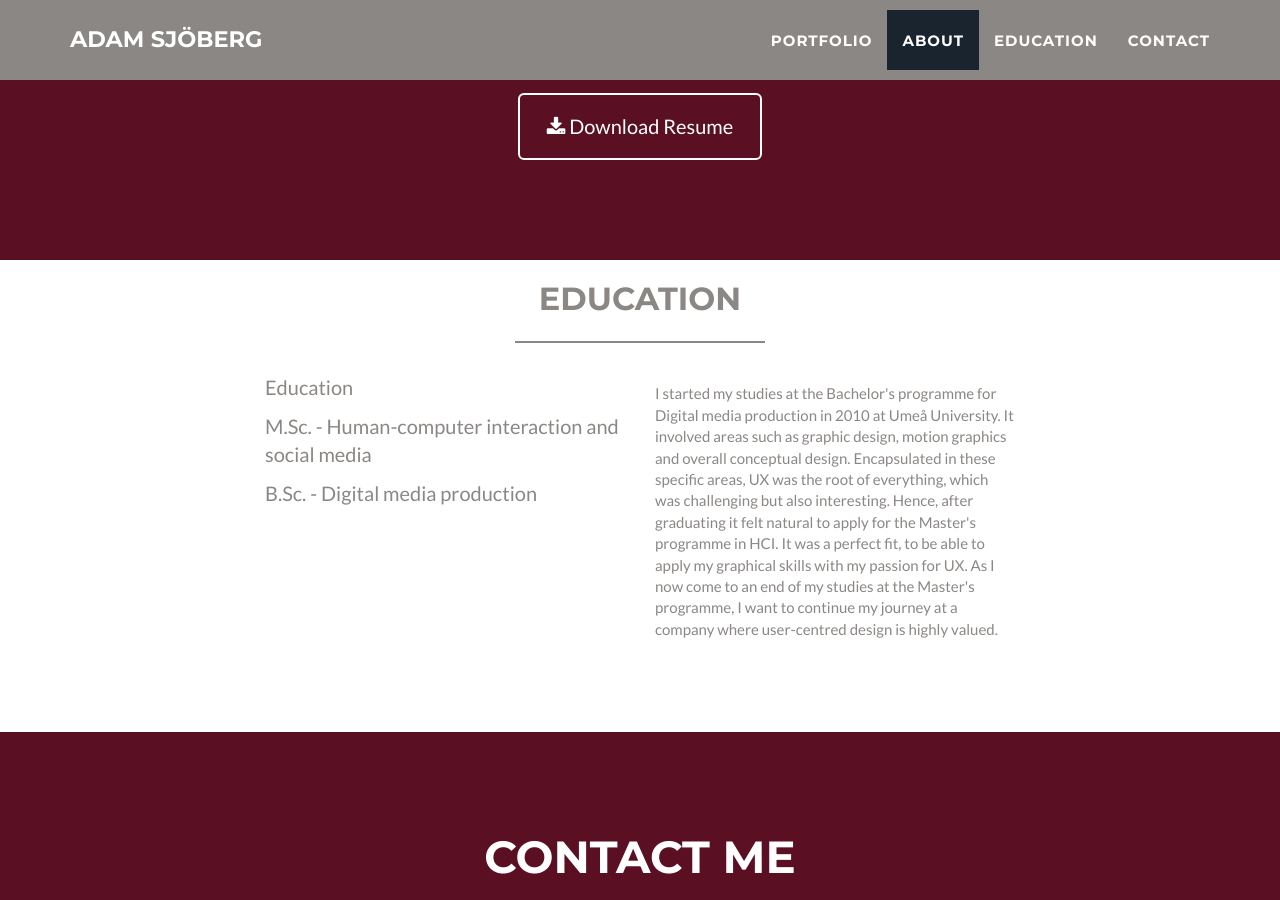
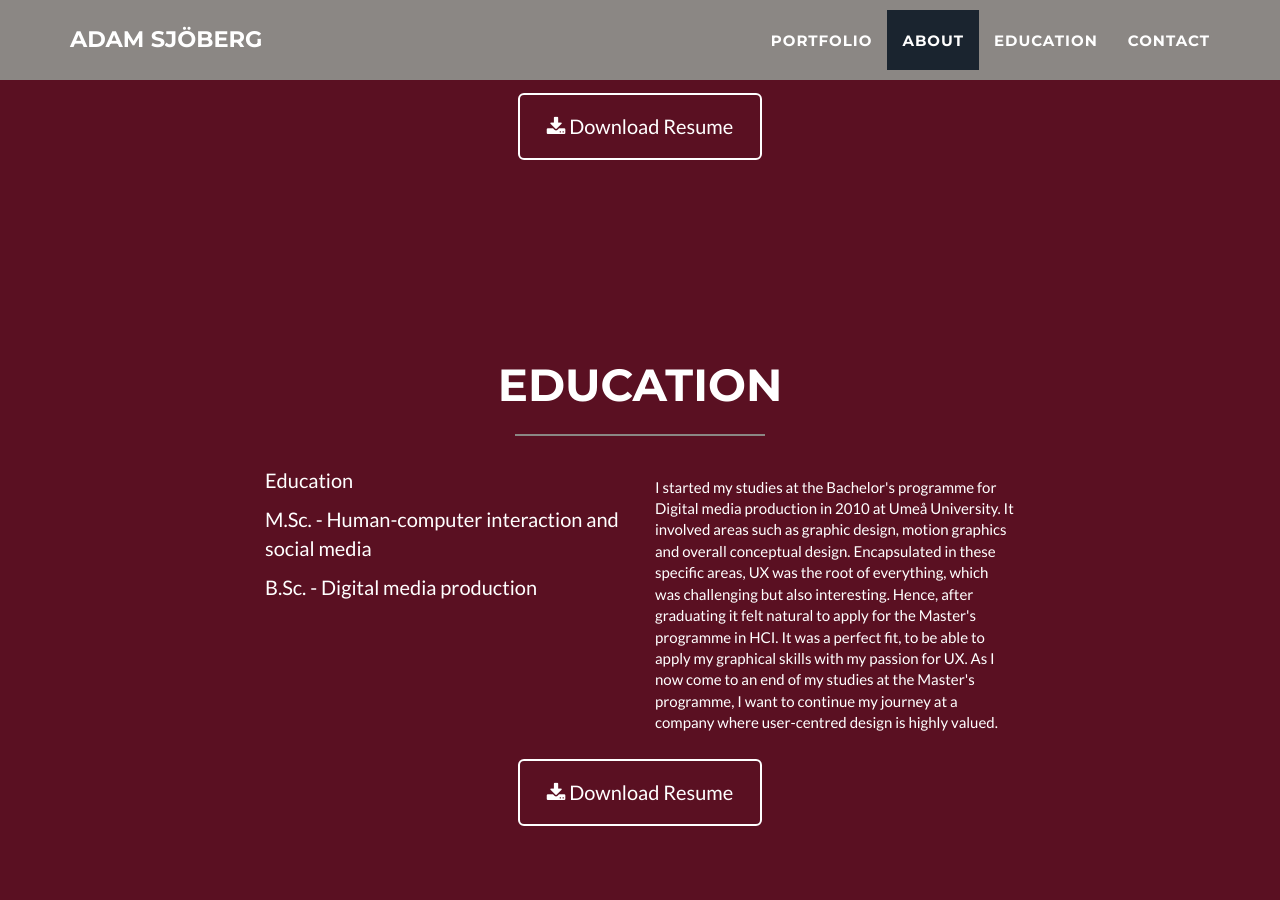
Before and after one commit to Adamsjoberg/Adamsjoberg.github.io, a Jekyll site: the page built from index.html, in a window 1280 px wide and 900 px high, scrolled down 2184 px. Built offline with Jekyll 4.4.1, drawn with Linux system fonts in a browser that asks for light colours.

Commit message:
button change

```diff
--- a/_includes/Education.html
+++ b/_includes/Education.html
@@ -1,5 +1,5 @@
  <!-- About Section -->
-    <id="education">
+ <section class="success" id="education">
         <div class="container">
             <div class="row">
                 <div class="col-lg-12 text-center">
```
